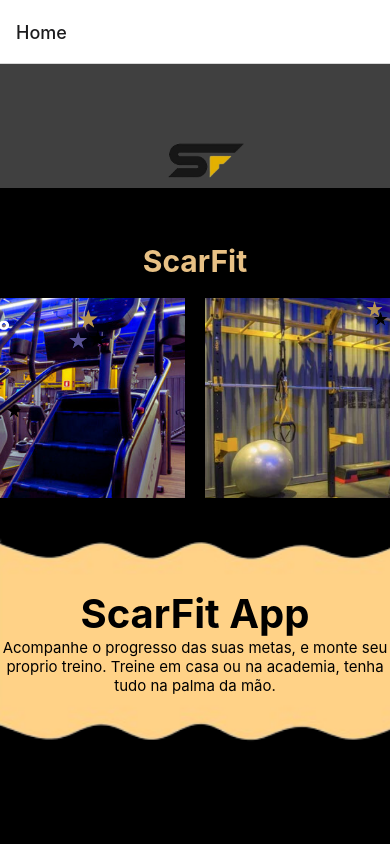
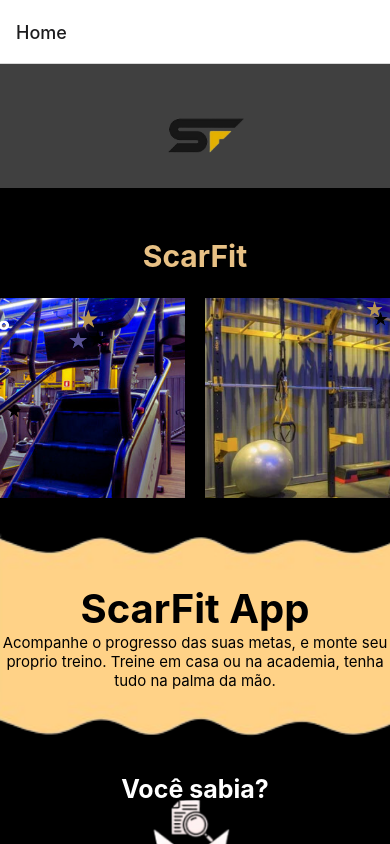
Before and after one commit to MatheusScaranello/academia-front, a React Native app: screen /Home in a window 390 px wide. Built offline with nearby package versions, Linux system fonts and the light colour scheme.

Commit message:
css e arrumando tudo

```diff
--- a/src/components/Header/styles.js
+++ b/src/components/Header/styles.js
@@ -2,10 +2,8 @@
 
 export default StyleSheet.create({
   container: {
-    container: {
-      flex: 1,
-      justifyContent: "flex-start",
-    },
+    flex: 1,
+    justifyContent: "flex-start",
   },
   header: {
     backgroundColor: "#474747",
@@ -17,7 +15,7 @@
   logo: {
     width: 120,
     height: 120,
-    top: 35,
+    top: 10,
     marginLeft: 20,
   },
 });
--- a/src/screens/Home/index.jsx
+++ b/src/screens/Home/index.jsx
@@ -49,32 +49,49 @@
               </Text>
             </View>
           </View>
-          {!flag ? (
             <View>
+                <Text style={styles.textVerMais}>Você sabia?</Text>
+            </View>
+
+            <View>
+              <View style={styles.botaoCategorias}>
+              <Image
+          style={styles.img}
+          source={require("../../../assets/icon01.png")}
+        />
       <TouchableOpacity
-                onPress={() => setFlag(true)}
-                style={styles.botaoVerMais}
+        style={styles.botaoCategorias}
+        onPress={() => navigation.navigate("Categorias")}
       >
-                <Text style={styles.textVerMais}>Ver mais</Text>
+
+        <Text style={styles.textoBnt}>Pesquisa em campo</Text>
       </TouchableOpacity>
       </View>
-          ) : (
-            <View>
+      <View style={styles.botaoCategorias}>
+      <Image
+          style={styles.img}
+          source={require("../../../assets/icon02.png")}
+        />
       <TouchableOpacity
+        style={styles.botaoCategorias}
+        onPress={() => navigation.navigate("SobreNos")}
+      >
+        <Text style={styles.textoBnt}>Equipe especializada</Text>
+      </TouchableOpacity>
+      </View>
+      <View style={styles.botaoCategorias}>
+      <Image
+          style={styles.img}
+          source={require("../../../assets/icon03.png")}
+        />
+      <TouchableOpacity
+        style={styles.botaoCategorias}
         onPress={() => navigation.navigate("Categorias")}
       >
-                <Text>Pesquisa em campo</Text>
-              </TouchableOpacity>
-              <TouchableOpacity onPress={() => navigation.navigate("SobreNos")}>
-                <Text>Equipe especiliazada</Text>
-              </TouchableOpacity>
-              <TouchableOpacity
-                onPress={() => navigation.navigate("Categorias")}
-              >
-                <Text>Informativo</Text>
+        <Text style={styles.textoBnt}>Informativo</Text>
       </TouchableOpacity>
       </View>
-          )}
+    </View>
         </View>
       </View>
     </ScrollView>
--- a/src/screens/Home/styles.js
+++ b/src/screens/Home/styles.js
@@ -16,7 +16,7 @@
     fontSize: 30,
     fontWeight: "bold",
     marginBottom: 20, // Adicionei margem inferior para separar o texto do carrossel
-    marginTop: 55, // Adicionei margem superior para separar o texto do topo
+    marginTop: 50, // Adicionei margem superior para separar o texto do topo
   },
 
   imgfundo: {
@@ -45,16 +45,12 @@
     fontSize: 15,
     textAlign: "center",
   },
-  botaoVerMais: {
-    backgroundColor: "#E8C185",
-    padding: 10,
-    borderRadius: 10,
-    marginTop: 10, // Adicionei margem superior para separar o botão do texto
-  },
   textVerMais: {
     color: "#fff",
-    fontSize: 20,
+    fontSize: 25,
     fontWeight: "bold",
+    marginTop: -70, // Adicionei margem superior para separar o texto do botão
+    marginBottom: 45, // Adicionei margem superior para separar o texto do botão
   },
   carrossel: {
     position: "absolute",
@@ -64,6 +60,29 @@
     position: "relative",
     top: 130, // Ajustei o valor para 50 para posicionar o fundo abaixo do carrossel
   },
+  textoBnt: {
+    color: "#FFFFFF",
+    fontSize: 20,
+    fontWeight: "bold",
+    marginTop: 10, // Adicionei margem superior para separar os botões
+  },
+  botaoCategorias: {
+    borderColor: "#E8C185",
+    borderWidth: 2,
+    width: 300,
+    alignItems: "center",
+    height: 150,
+    justifyContent: "center",
+    backgroundColor: "gray",
+    padding: 10,
+    borderRadius: 10,
+    marginBottom: 20, // Adicionei margem inferior para separar os botões
+  },
+  img: {
+    width: 100,
+    height: 100,
+    marginBottom: 10, // Adicionei margem inferior para separar a imagem do texto
+  },
 });
 
 export default styles;
```
Also changed, not shown: assets/icon01.png (added). Lines whose indentation alone changed are shown as unchanged.
